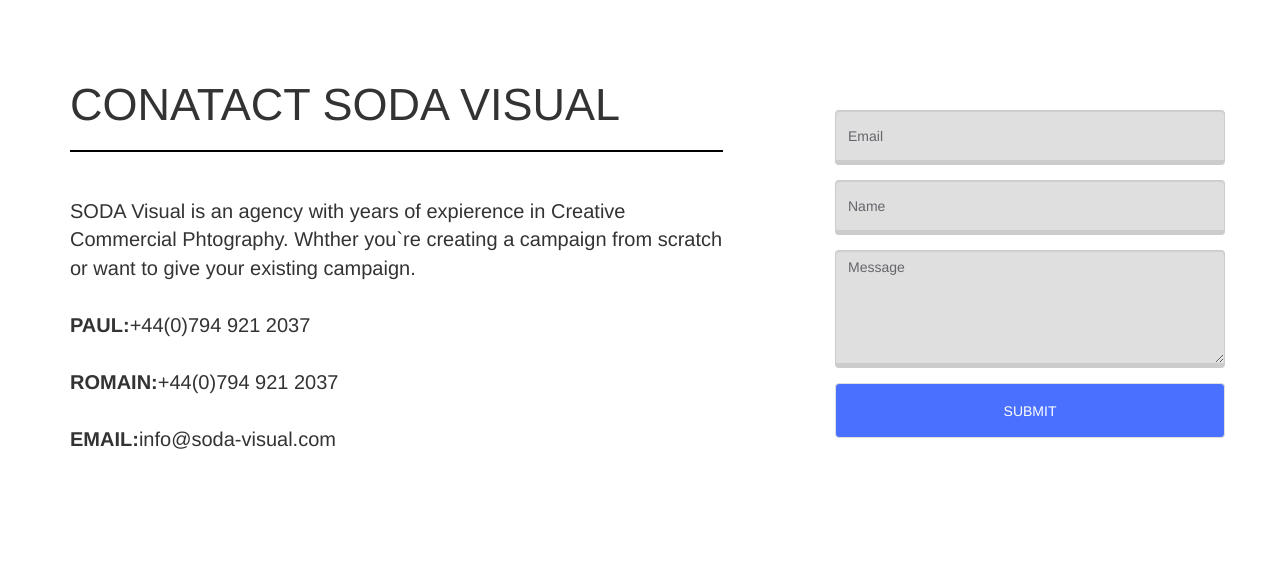
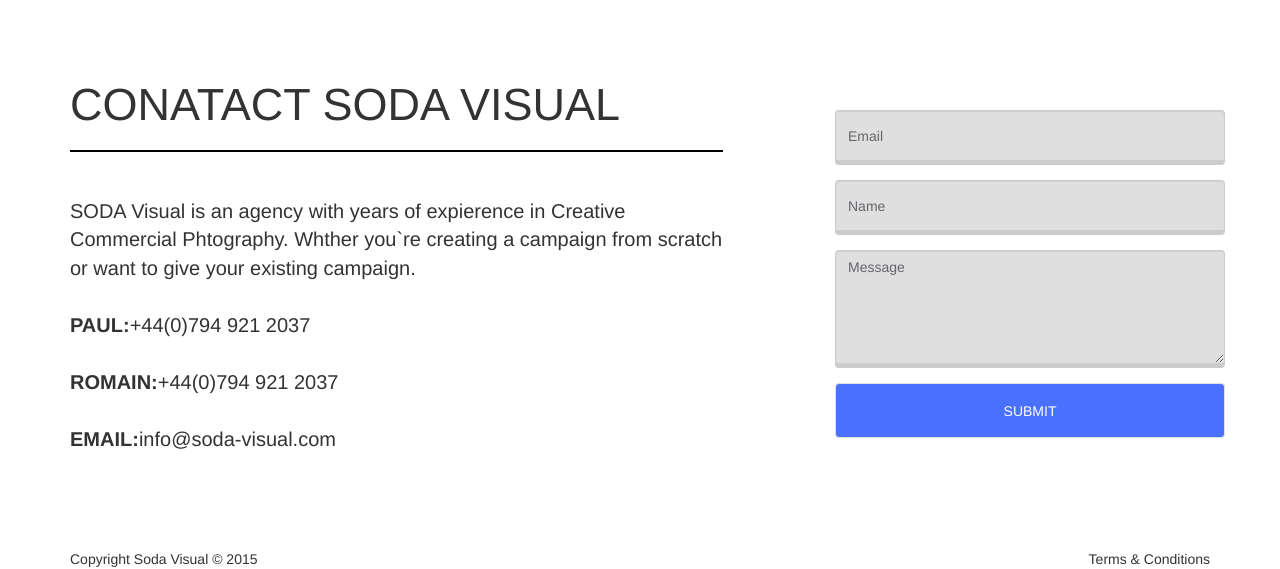
Before and after one commit to gibbfernandes/soda, a plain HTML site: page index.html in a window 1280 px wide. Shown: the part 2245-2814 px from the top of the page. Drawn offline with nearby package versions, Linux system fonts and the light colour scheme.

Commit message:
added footer

```diff
--- a/index.html
+++ b/index.html
@@ -115,5 +115,13 @@
 			</div>
 		</div>
 	</div>
+	<div class="footer-bottom">
+		<div class="container">
+			<div class="row">
+				<div class="col-md-12 widget">Copyright Soda Visual © 2015<span class="pull-right">Terms & Conditions</span>
+				</div>
+			</div>
+		</div>
+	</div>
 </body>
 </html>
```
